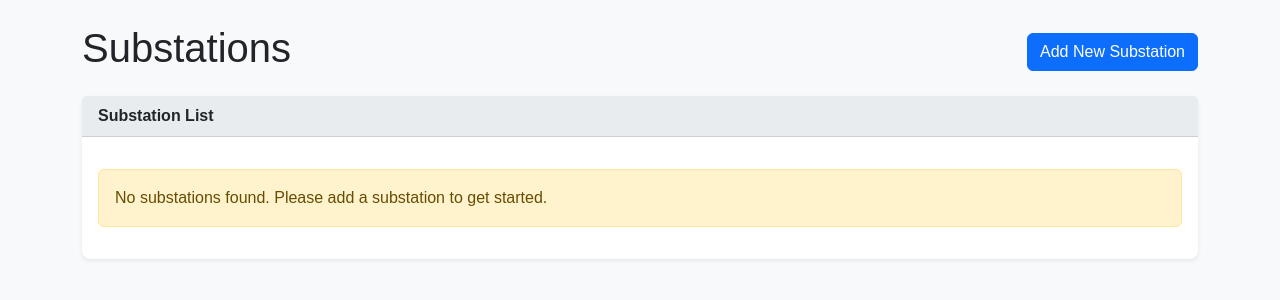
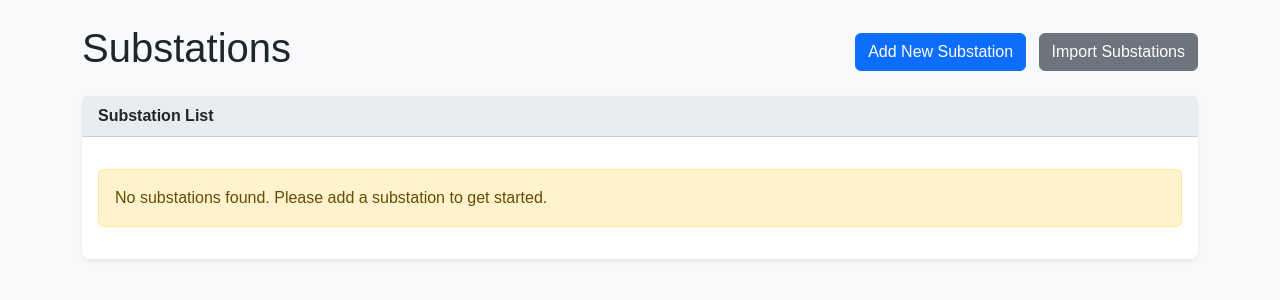
Before and after one commit to hamzan95/fire-fighting-reliability, a Flask app: page /substations in a window 1280 px wide. Shown: the part 56-356 px from the top of the page. Run offline with Flask 3, Linux system fonts and the light colour scheme; a user stored in the database is signed in; data that the repository does not hold is empty.

Commit message:
Update substations.html

```diff
--- a/src/templates/substations.html
+++ b/src/templates/substations.html
@@ -5,7 +5,10 @@
 {% block content %}
 <div class="d-flex justify-content-between align-items-center mb-3">
     <h1>Substations</h1>
-    <a href="{{ url_for('main.add_substation') }}" class="btn btn-primary">Add New Substation</a>
+    <div>
+        <a href="{{ url_for('main.add_substation') }}" class="btn btn-primary me-2">Add New Substation</a>
+        <a href="{{ url_for('main.import_substations') }}" class="btn btn-secondary">Import Substations</a>
+    </div>
 </div>
 
 <div class="card">
@@ -29,9 +32,6 @@
                     <td>{{ substation.coverage_status }}</td>
                     <td>
                         <a href="{{ url_for('main.edit_substation', id=substation.id) }}" class="btn btn-sm btn-primary">Edit</a>
-                        <form action="{{ url_for('main.delete_substation', id=substation.id) }}" method="POST" style="display:inline;" onsubmit="return confirm('Are you sure you want to delete this substation and all its related inspection records?');">
-                            <button type="submit" class="btn btn-sm btn-danger">Delete</button>
-                        </form>
                     </td>
                 </tr>
                 {% endfor %}
```
